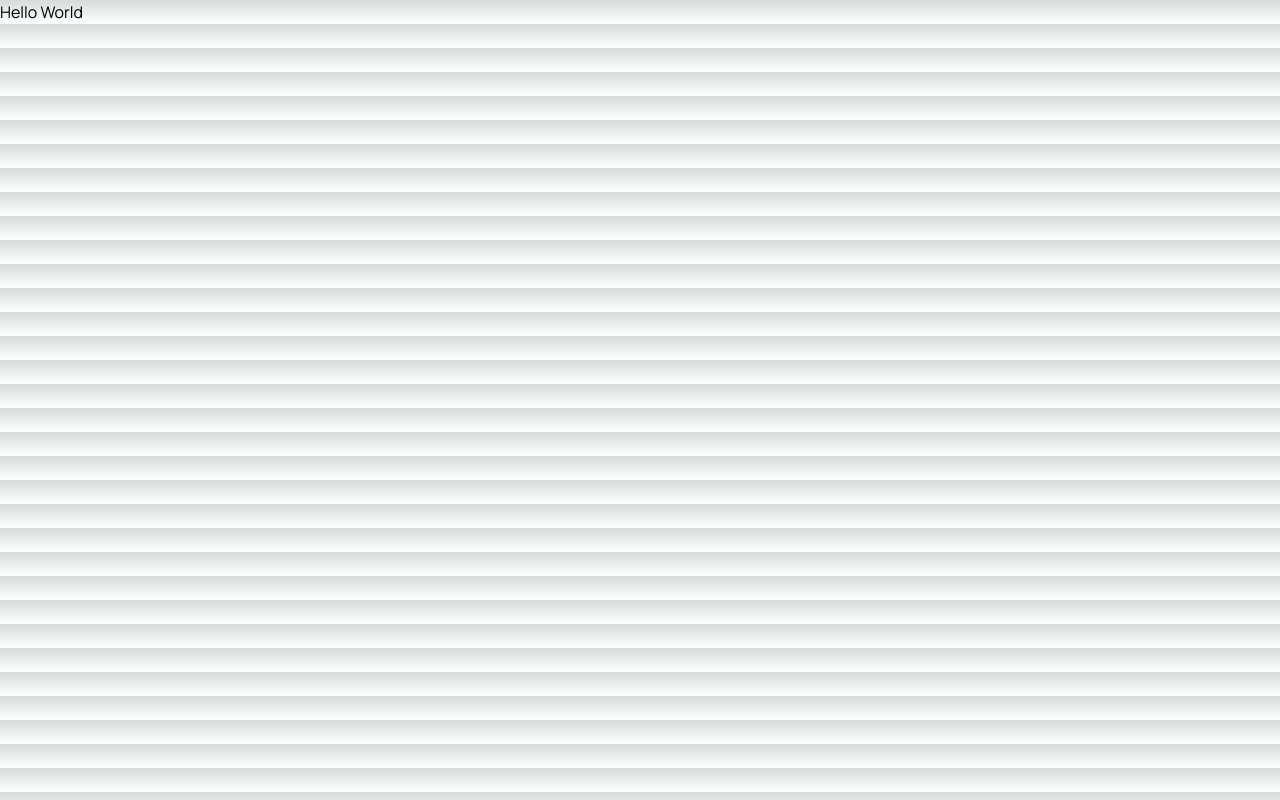
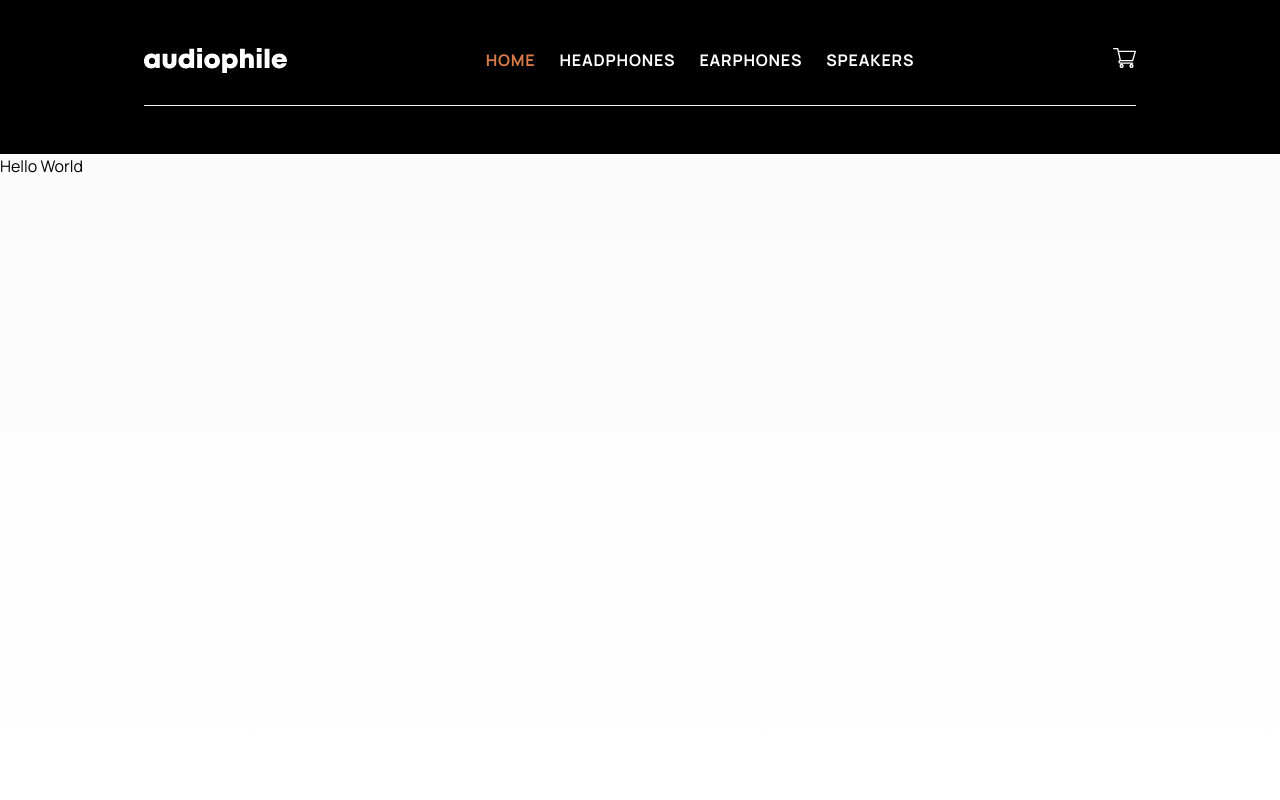
Before and after one commit to kerstin-w/audiophile-ecommerce, a Next.js app: page / in a window 1280 px wide. Built offline with nearby package versions, Linux system fonts and the light colour scheme.

Commit message:
feat: Add header to layout

```diff
--- a/app/layout.js
+++ b/app/layout.js
@@ -1,5 +1,6 @@
 import { Manrope } from 'next/font/google';
 import './globals.css';
+import Headers from './_components/Headers';
 
 const manrope = Manrope({
   subsets: ['latin'],
@@ -15,7 +16,12 @@ export const metadata = {
 export default function RootLayout({ children }) {
   return (
     <html lang="en">
-      <body className={manrope.className}>{children}</body>
+      <body
+        className={`${manrope.className} antialiased bg-primary-50 text-black min-h-screen flex flex-col relative`}
+      >
+        <Headers />
+        {children}
+      </body>
     </html>
   );
 }
```
